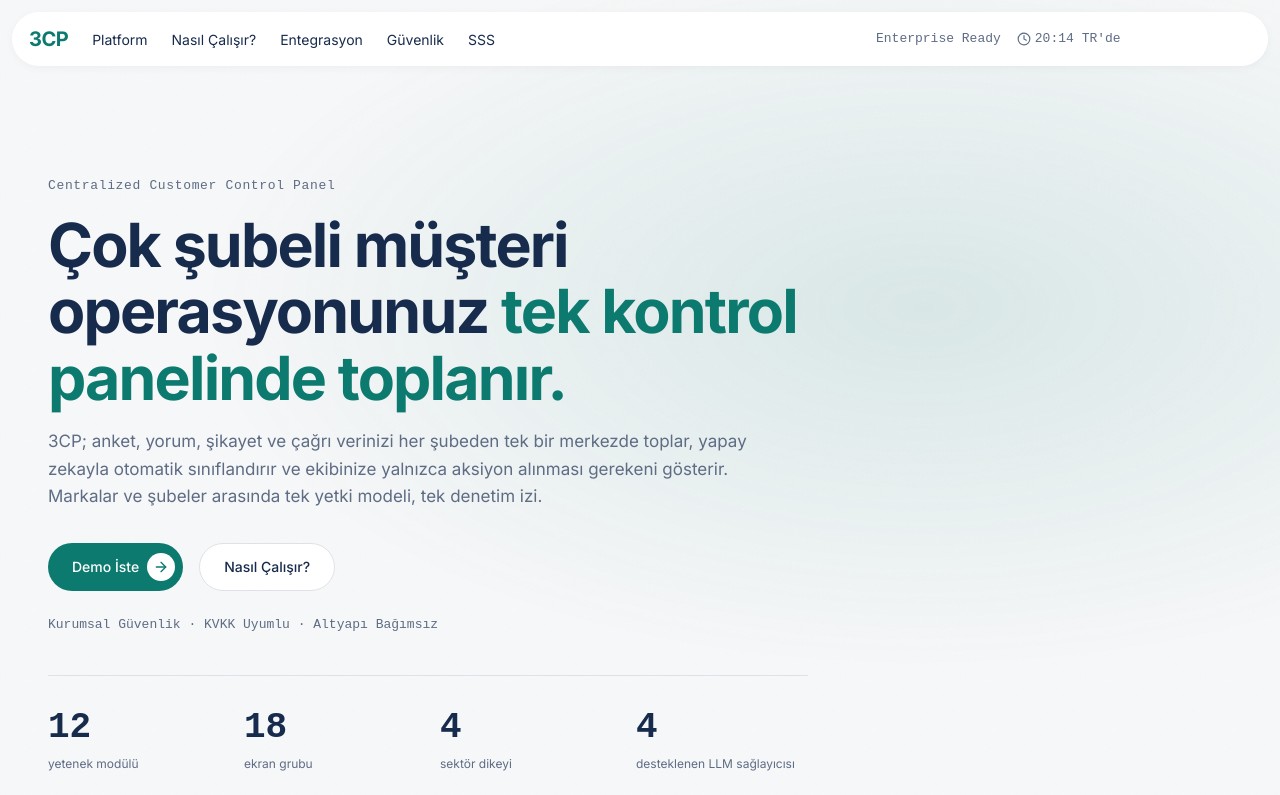
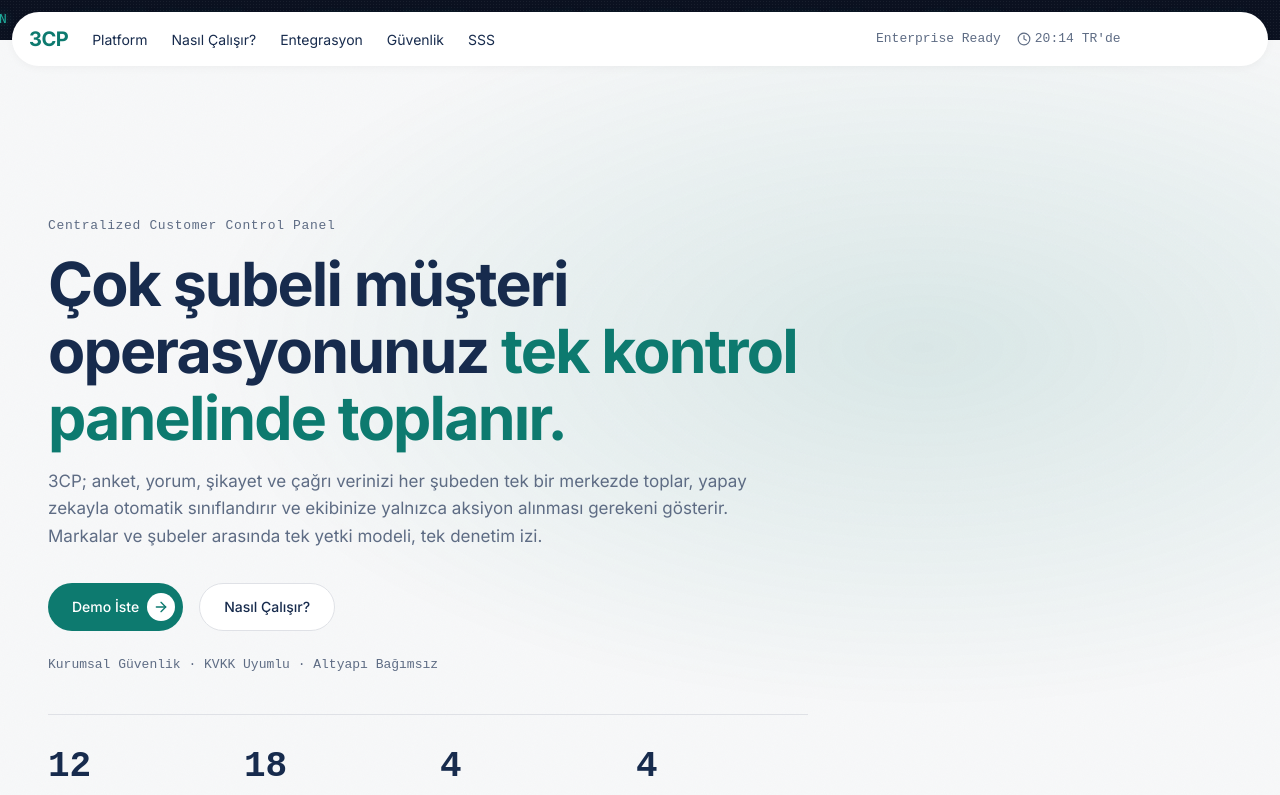
Before and after one commit to kaplayan-atakan/3cp-landing-page, a React (Vite) app: page / in a window 1280 px wide. Shown: the top 795 px of the page. Built offline with nearby package versions, Linux system fonts and the light colour scheme; a web font is replaced by a local one.

Commit message:
feat(led): dot-matrix LED bandını en üste taşı, ortadaki marquee'yi kaldır

```diff
--- a/src/App.tsx
+++ b/src/App.tsx
@@ -1,3 +1,4 @@
+import { LedTicker } from './components/marketing/LedTicker';
 import { Navbar } from './components/marketing/Navbar';
 import { Hero } from './components/marketing/Hero';
 import { SectorProblem } from './components/marketing/SectorProblem';
@@ -7,7 +8,6 @@ import { SectorVerticals } from './components/marketing/SectorVerticals';
 import { Onboarding } from './components/marketing/Onboarding';
 import { Integrations } from './components/marketing/Integrations';
 import { Security } from './components/marketing/Security';
-import { CapabilityMarquee } from './components/marketing/CapabilityMarquee';
 import { ActivityPreview } from './components/marketing/ActivityPreview';
 import { CostAndQuote } from './components/marketing/CostAndQuote';
 import { RoadmapFaq } from './components/marketing/RoadmapFaq';
@@ -16,6 +16,7 @@ import { ClosingFooter } from './components/marketing/ClosingFooter';
 export default function App() {
   return (
     <>
+      <LedTicker />
       <Navbar />
       <main>
         <Hero />
@@ -26,7 +27,7 @@ export default function App() {
         <Onboarding />
         <Integrations />
         <Security />
-        <CapabilityMarquee />
+        {/* Ortadaki marquee bölümü kaldırıldı — içeriği LedTicker'a taşındı */}
         <ActivityPreview />
         <CostAndQuote />
         <RoadmapFaq />
--- a/src/components/marketing/ActivityPreview.tsx
+++ b/src/components/marketing/ActivityPreview.tsx
@@ -12,7 +12,7 @@ import { DemoBadge, Reveal, SectionHeader, StatusBadge } from '../primitives';
  */
 export function ActivityPreview() {
   return (
-    <section className="bg-white">
+    <section className="bg-surface-sunken">
       <div className="mx-auto max-w-container py-20">
         <SectionHeader
           number="08"
--- a/src/components/marketing/CapabilityMarquee.tsx
+++ /dev/null
@@ -1,53 +0,0 @@
-import { MARQUEE_ROW_ONE, MARQUEE_ROW_TWO } from '../../data/content';
-import { Marquee } from '../magicui/marquee';
-
-function Tag({ label }: { label: string }) {
-  return (
-    <span className="inline-flex shrink-0 items-center gap-2 rounded-lg border border-neutral-200 bg-white px-4 py-2 text-sm font-medium text-neutral-900">
-      <span className="h-1.5 w-1.5 rounded-full bg-brand-teal" aria-hidden="true" />
-      {label}
-    </span>
-  );
-}
-
-/**
- * Two capability strips scrolling in opposite directions, paused on hover.
- * Every tag names a module the source documents define — nothing here is
- * aspirational filler.
- *
- * The edge gradients fade into `surface-sunken`, so this section must keep that
- * background.
- */
-export function CapabilityMarquee() {
-  return (
-    <section className="bg-surface-sunken py-16">
-      <div className="mx-auto max-w-container">
-        <p className="mb-8 px-5 text-center text-sm font-medium text-neutral-600 sm:px-8 lg:px-12">
-          Tek platform, uçtan uca müşteri yönetimi
-        </p>
-
-        <div className="relative flex flex-col gap-4 overflow-hidden">
-          <Marquee pauseOnHover className="[--duration:45s]">
-            {MARQUEE_ROW_ONE.map((tag) => (
-              <Tag key={tag} label={tag} />
-            ))}
-          </Marquee>
-          <Marquee reverse pauseOnHover className="[--duration:45s]">
-            {MARQUEE_ROW_TWO.map((tag) => (
-              <Tag key={tag} label={tag} />
-            ))}
-          </Marquee>
-
-          <div
-            className="pointer-events-none absolute inset-y-0 left-0 w-20 bg-gradient-to-r from-surface-sunken via-surface-sunken/80 sm:w-40"
-            aria-hidden="true"
-          />
-          <div
-            className="pointer-events-none absolute inset-y-0 right-0 w-20 bg-gradient-to-l from-surface-sunken via-surface-sunken/80 sm:w-40"
-            aria-hidden="true"
-          />
-        </div>
-      </div>
-    </section>
-  );
-}
--- /dev/null
+++ b/src/components/marketing/LedTicker.tsx
@@ -0,0 +1,53 @@
+import { Marquee } from '../magicui/marquee';
+import { MARQUEE_ROW_ONE, MARQUEE_ROW_TWO } from '../../data/content';
+
+const LABELS = [...MARQUEE_ROW_ONE, ...MARQUEE_ROW_TWO];
+
+/**
+ * Dot-matrix LED ticker at the very top of the page. Near-black base, teal-400
+ * glyphs with a faint bloom, and a CSS pixel-grid mask overlay that gives the
+ * shop-window LED look. Scrolls with the page (not sticky). Reuses the Marquee
+ * motor, which stops and becomes horizontally scrollable under reduced-motion.
+ */
+export function LedTicker() {
+  return (
+    <div
+      className="relative w-full overflow-hidden bg-led-bg"
+      role="marquee"
+      aria-label="3CP platform yetenekleri"
+    >
+      {/* Pixel-grid mask — the single detail that reads as a real LED panel. */}
+      <div
+        className="pointer-events-none absolute inset-0 z-10 opacity-40"
+        aria-hidden="true"
+        style={{
+          backgroundImage:
+            'radial-gradient(rgb(255 255 255 / 0.15) 0.5px, transparent 0.6px)',
+          backgroundSize: '3px 3px',
+        }}
+      />
+      {/* Edge fade so the strip reads as endless. */}
+      <div
+        className="pointer-events-none absolute inset-0 z-20"
+        aria-hidden="true"
+        style={{
+          maskImage: 'linear-gradient(to right, transparent, black 6%, black 94%, transparent)',
+          WebkitMaskImage:
+            'linear-gradient(to right, transparent, black 6%, black 94%, transparent)',
+          background: 'transparent',
+        }}
+      />
+      <Marquee pauseOnHover className="[--duration:32s] py-2.5">
+        {LABELS.map((label) => (
+          <span
+            key={label}
+            className="mx-6 font-mono text-[13px] font-medium uppercase tracking-[0.22em] text-brand-teal-dark"
+            style={{ textShadow: '0 0 8px rgb(var(--color-teal-400) / 0.55)' }}
+          >
+            {label}
+          </span>
+        ))}
+      </Marquee>
+    </div>
+  );
+}
```
